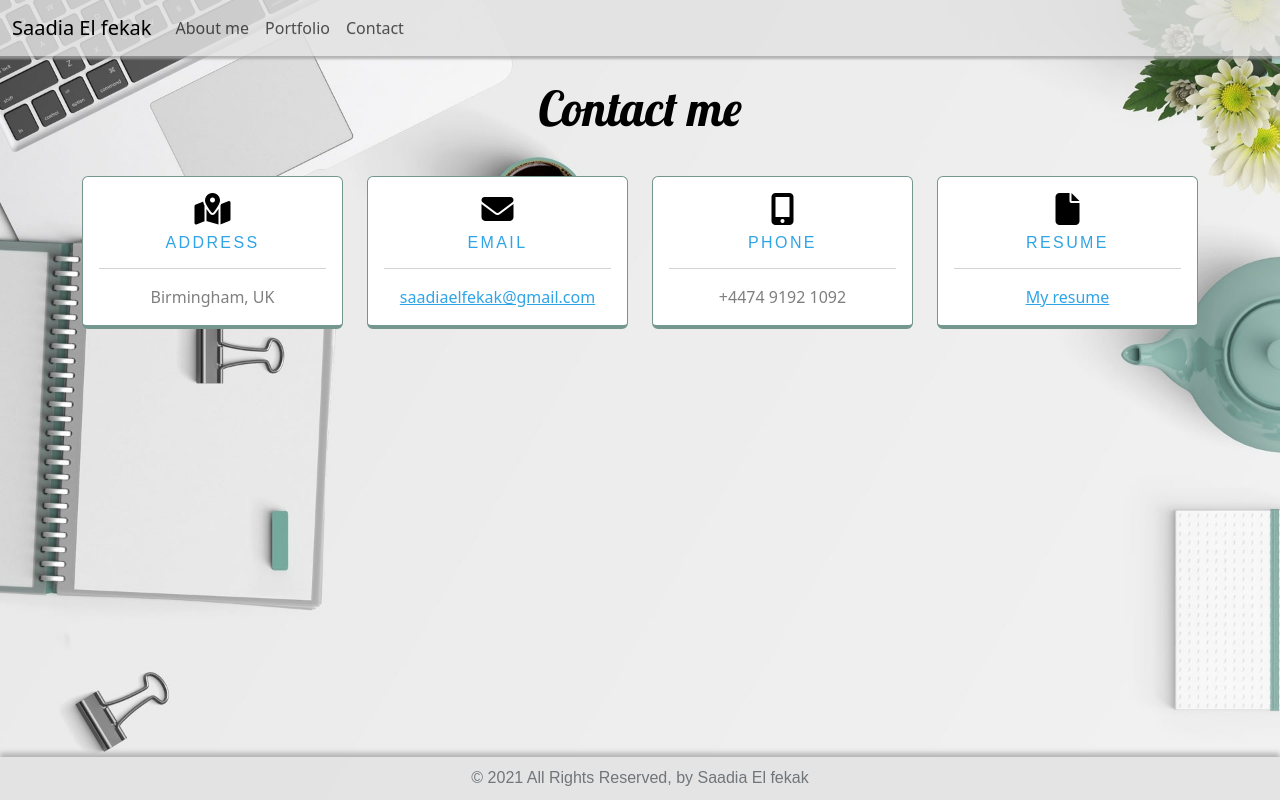
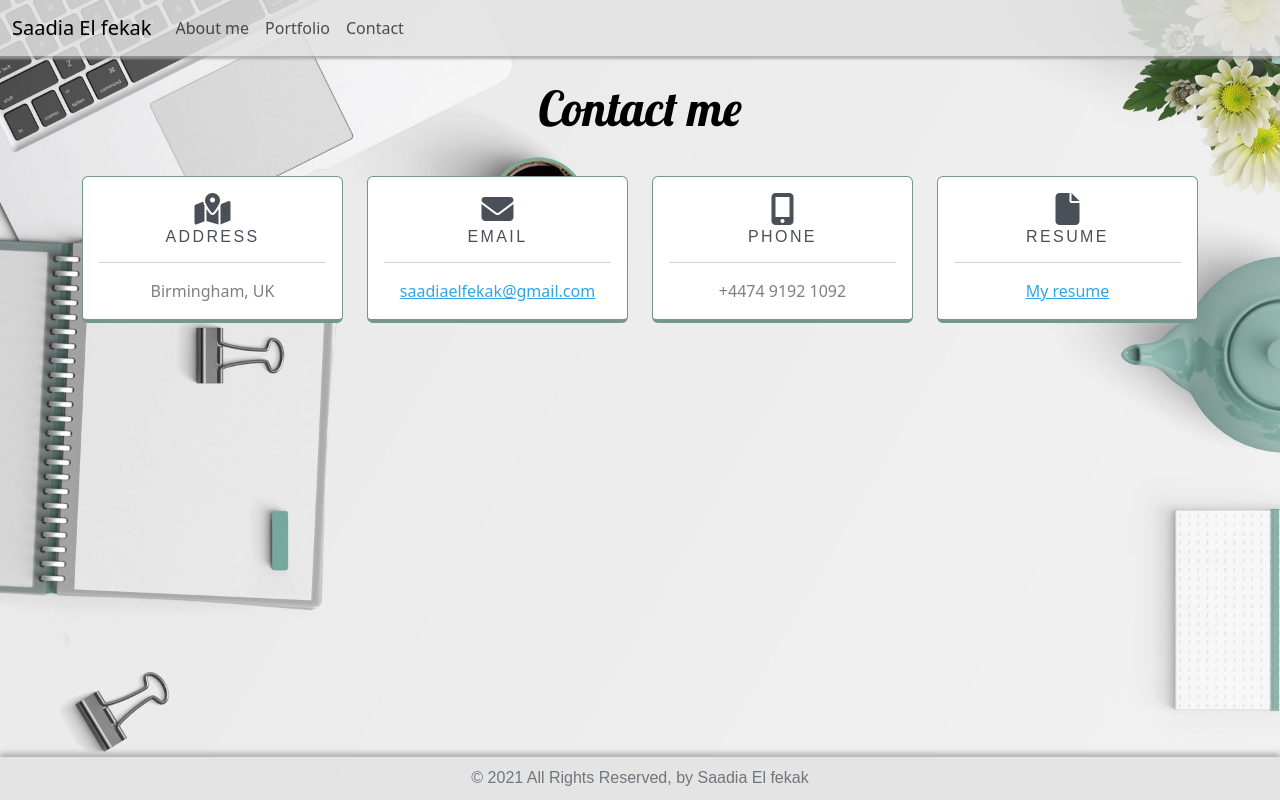
Before and after one commit to SaadiaELF/SEF_Portfolio, a React (Create React App) app: page /contact in a window 1280 px wide. Built offline with nearby package versions, Linux system fonts and the light colour scheme; a web font is replaced by a local one.

Commit message:
Restyling the component

```diff
--- a/src/Components/ContactCard/ContactCard.css
+++ b/src/Components/ContactCard/ContactCard.css
@@ -9,4 +9,5 @@
     font-family: 'Fira Sans Condensed', sans-serif, Georgia, 'Times New Roman', Times, serif;
     text-transform: uppercase;
     letter-spacing: 0.15rem;
+    color: #495057;
 }
--- a/src/Components/ContactCard/ContactCard.js
+++ b/src/Components/ContactCard/ContactCard.js
@@ -8,7 +8,7 @@ function ContactCard(props) {
         <Col md="3">
             <Card id="contactCard">
                 <CardBody className="text-center">
-                    <i className={`fas fa-${props.icon} text-black mb-2 fa-2x`}></i>
+                    <i className={`fas fa-${props.icon} fa-2x`} aria-hidden="true"></i>
                     <h4 className="text-uppercase m-0">{props.title}</h4>
                     <hr />
                     <div className="text-black-50">{props.text}</div>
```
